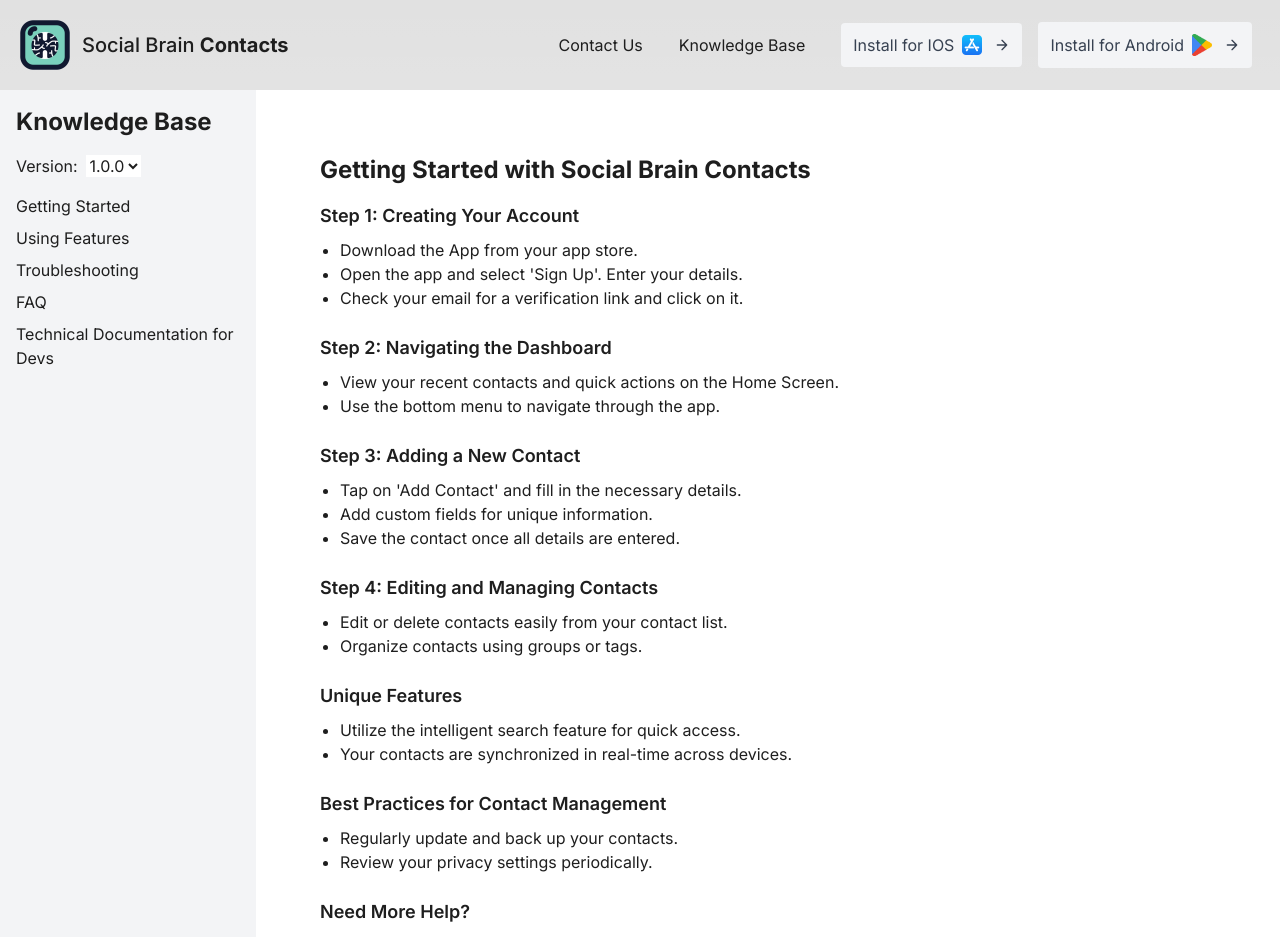
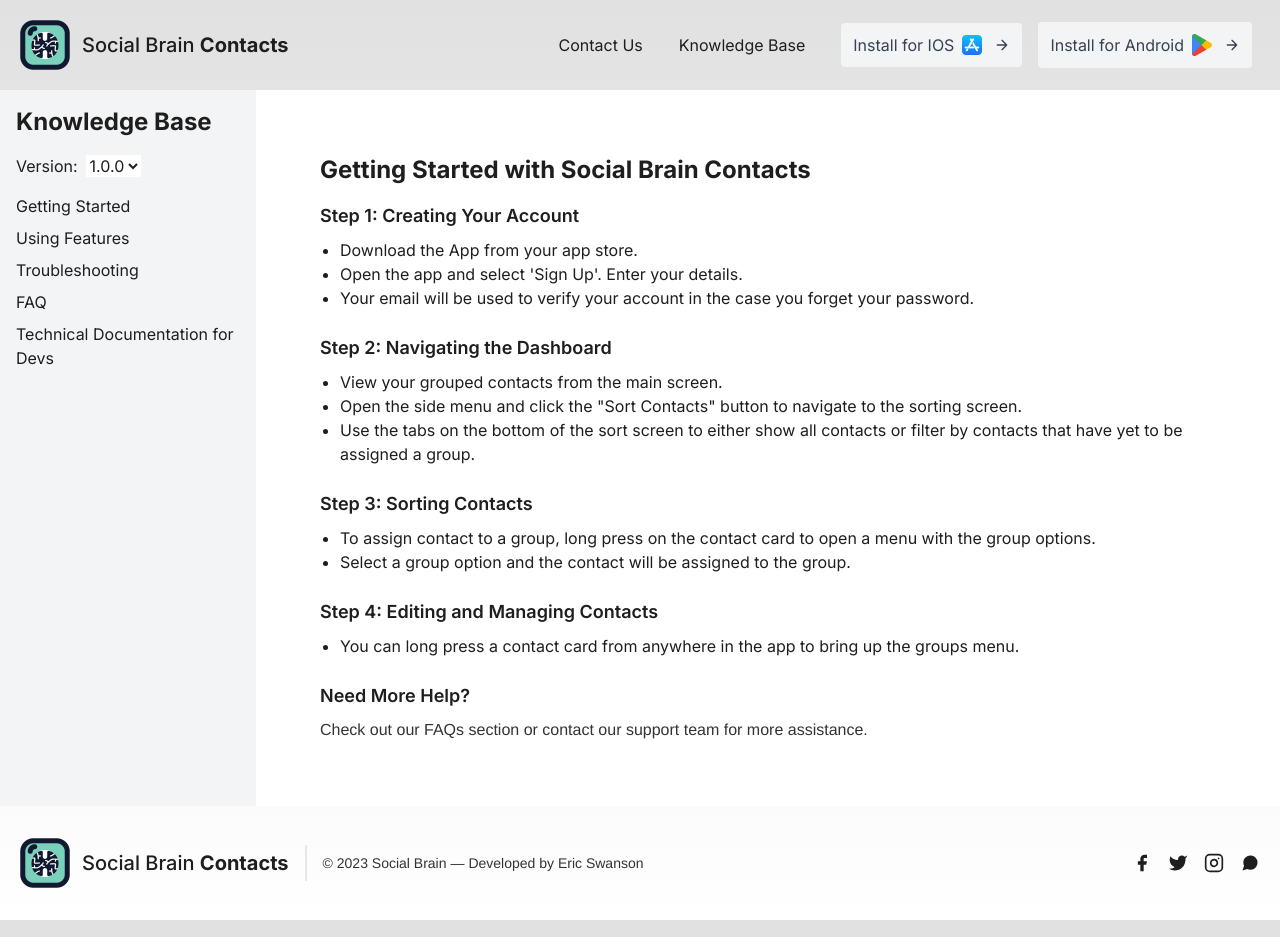
Before and after one commit to Erics1337/social-brain-contacts-website, a Next.js app: page /knowledgeBase/getting-started in a window 1280 px wide. Shown: the top 937 px of the page. Built offline with nearby package versions, Linux system fonts and the light colour scheme.

Commit message:
Getting Started Updates

```diff
--- a/app/knowledgeBase/getting-started/page.tsx
+++ b/app/knowledgeBase/getting-started/page.tsx
@@ -14,7 +14,10 @@
 				<ul className="list-disc pl-5 dark:text-gray-300">
 					<li>Download the App from your app store.</li>
 					<li>Open the app and select 'Sign Up'. Enter your details.</li>
-					<li>Check your email for a verification link and click on it.</li>
+					<li>
+						Your email will be used to verify your account in the case you
+						forget your password.
+					</li>
 				</ul>
 			</section>
 
@@ -23,21 +26,28 @@
 					Step 2: Navigating the Dashboard
 				</h2>
 				<ul className="list-disc pl-5 dark:text-gray-300">
+					<li>View your grouped contacts from the main screen.</li>
 					<li>
-						View your recent contacts and quick actions on the Home Screen.
+						Open the side menu and click the "Sort Contacts" button to navigate
+						to the sorting screen.
 					</li>
-					<li>Use the bottom menu to navigate through the app.</li>
+					<li>
+						Use the tabs on the bottom of the sort screen to either show all
+						contacts or filter by contacts that have yet to be assigned a group.
+					</li>
 				</ul>
 			</section>
 
 			<section className="mb-6">
-				<h2 className="text-lg font-semibold mb-2">
-					Step 3: Adding a New Contact
-				</h2>
+				<h2 className="text-lg font-semibold mb-2">Step 3: Sorting Contacts</h2>
 				<ul className="list-disc pl-5 dark:text-gray-300">
-					<li>Tap on 'Add Contact' and fill in the necessary details.</li>
-					<li>Add custom fields for unique information.</li>
-					<li>Save the contact once all details are entered.</li>
+					<li>
+						To assign contact to a group, long press on the contact card to open
+						a menu with the group options.{" "}
+					</li>
+					<li>
+						Select a group option and the contact will be assigned to the group.
+					</li>
 				</ul>
 			</section>
 
@@ -46,32 +56,16 @@
 					Step 4: Editing and Managing Contacts
 				</h2>
 				<ul className="list-disc pl-5 dark:text-gray-300">
-					<li>Edit or delete contacts easily from your contact list.</li>
-					<li>Organize contacts using groups or tags.</li>
-				</ul>
-			</section>
-
-			<section className="mb-6">
-				<h2 className="text-lg font-semibold mb-2">Unique Features</h2>
-				<ul className="list-disc pl-5 dark:text-gray-300">
-					<li>Utilize the intelligent search feature for quick access.</li>
-					<li>Your contacts are synchronized in real-time across devices.</li>
-				</ul>
-			</section>
-
-			<section className="mb-6">
-				<h2 className="text-lg font-semibold mb-2">
-					Best Practices for Contact Management
-				</h2>
-				<ul className="list-disc pl-5 dark:text-gray-300">
-					<li>Regularly update and back up your contacts.</li>
-					<li>Review your privacy settings periodically.</li>
+					<li>
+						You can long press a contact card from anywhere in the app to bring
+						up the groups menu.
+					</li>
 				</ul>
 			</section>
 
 			<section>
 				<h2 className="text-lg font-semibold mb-2">Need More Help?</h2>
-				<p className=' dark:text-gray-300'>
+				<p className=" dark:text-gray-300">
 					Check out our FAQs section or contact our support team for more
 					assistance.
 				</p>
```
